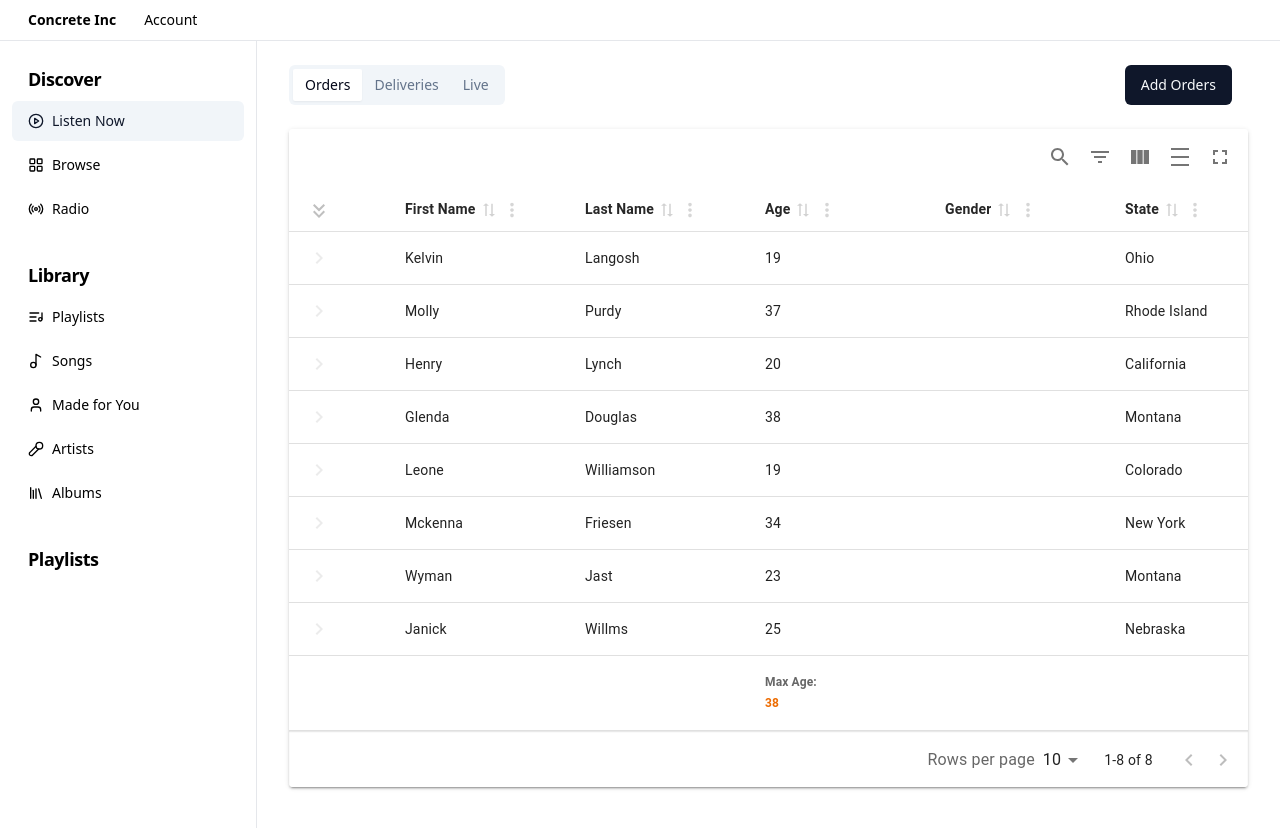
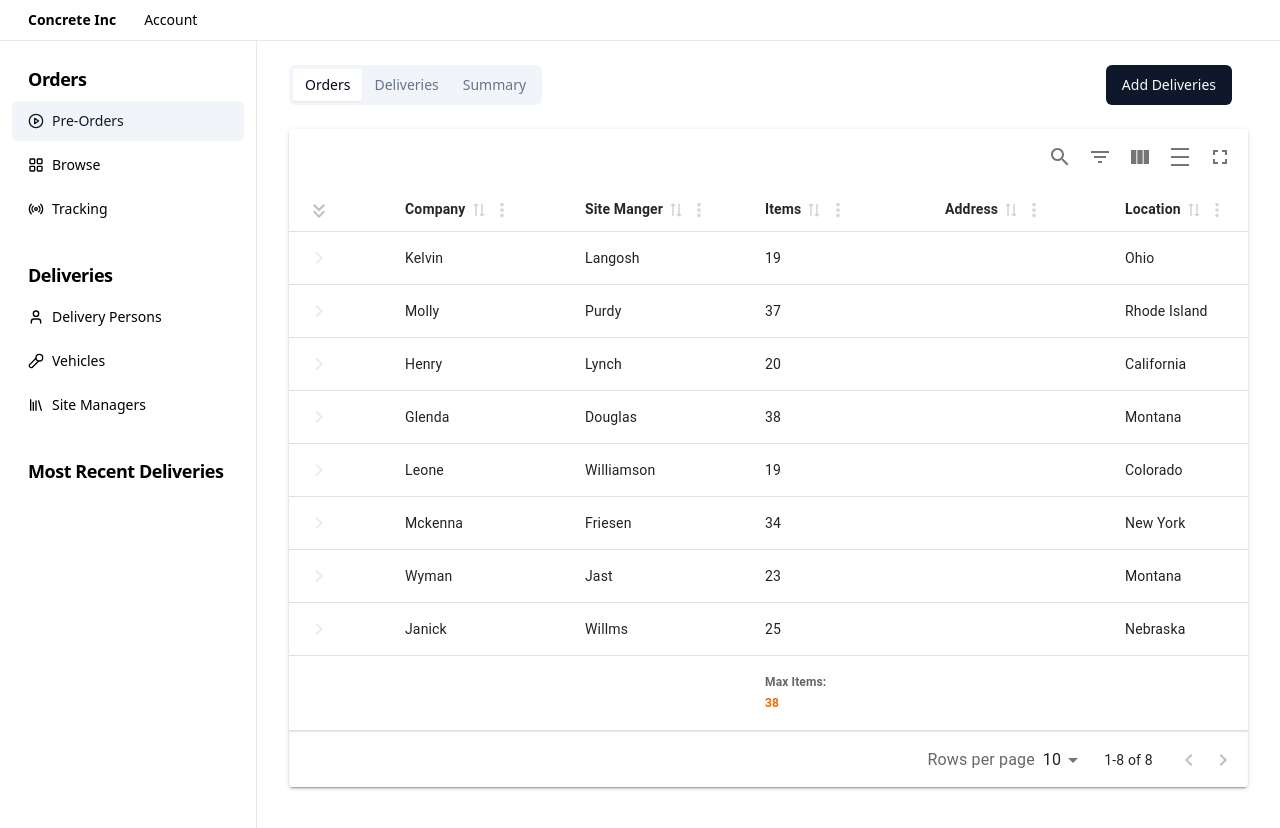
Before and after one commit to mrmihi/csse-fe, a React (Vite) app: page /supplier in a window 1280 px wide. Shown: the top 828 px of the page. Built offline with nearby package versions, Linux system fonts and the light colour scheme.

Commit message:
Feat: Content changes

```diff
--- a/src/dashboards/supplier/sideBar.jsx
+++ b/src/dashboards/supplier/sideBar.jsx
@@ -10,7 +10,7 @@ export function Sidebar({ className, playlists }) {
       <div className="space-y-4 py-4">
         <div className="px-3 py-2">
           <h2 className="mb-2 px-4 text-lg font-semibold tracking-tight">
-            Discover
+            Orders
           </h2>
           <div className="space-y-1">
             <Button variant="secondary" className="w-full justify-start">
@@ -27,7 +27,7 @@ export function Sidebar({ className, playlists }) {
                 <circle cx="12" cy="12" r="10" />
                 <polygon points="10 8 16 12 10 16 10 8" />
               </svg>
-              Listen Now
+              Pre-Orders
             </Button>
             <Button variant="ghost" className="w-full justify-start">
               <svg
@@ -64,50 +64,15 @@ export function Sidebar({ className, playlists }) {
                 <path d="M16.2 7.8c2.3 2.3 2.3 6.1 0 8.5" />
                 <path d="M19.1 4.9C23 8.8 23 15.1 19.1 19" />
               </svg>
-              Radio
+              Tracking
             </Button>
           </div>
         </div>
         <div className="px-3 py-2">
           <h2 className="mb-2 px-4 text-lg font-semibold tracking-tight">
-            Library
+            Deliveries
           </h2>
           <div className="space-y-1">
-            <Button variant="ghost" className="w-full justify-start">
-              <svg
-                xmlns="http://www.w3.org/2000/svg"
-                viewBox="0 0 24 24"
-                fill="none"
-                stroke="currentColor"
-                strokeWidth="2"
-                strokeLinecap="round"
-                strokeLinejoin="round"
-                className="mr-2 h-4 w-4"
-              >
-                <path d="M21 15V6" />
-                <path d="M18.5 18a2.5 2.5 0 1 0 0-5 2.5 2.5 0 0 0 0 5Z" />
-                <path d="M12 12H3" />
-                <path d="M16 6H3" />
-                <path d="M12 18H3" />
-              </svg>
-              Playlists
-            </Button>
-            <Button variant="ghost" className="w-full justify-start">
-              <svg
-                xmlns="http://www.w3.org/2000/svg"
-                viewBox="0 0 24 24"
-                fill="none"
-                stroke="currentColor"
-                strokeWidth="2"
-                strokeLinecap="round"
-                strokeLinejoin="round"
-                className="mr-2 h-4 w-4"
-              >
-                <circle cx="8" cy="18" r="4" />
-                <path d="M12 18V2l7 4" />
-              </svg>
-              Songs
-            </Button>
             <Button variant="ghost" className="w-full justify-start">
               <svg
                 xmlns="http://www.w3.org/2000/svg"
@@ -122,7 +87,7 @@ export function Sidebar({ className, playlists }) {
                 <path d="M19 21v-2a4 4 0 0 0-4-4H9a4 4 0 0 0-4 4v2" />
                 <circle cx="12" cy="7" r="4" />
               </svg>
-              Made for You
+              Delivery Persons
             </Button>
             <Button variant="ghost" className="w-full justify-start">
               <svg
@@ -138,7 +103,7 @@ export function Sidebar({ className, playlists }) {
                 <path d="m12 8-9.04 9.06a2.82 2.82 0 1 0 3.98 3.98L16 12" />
                 <circle cx="17" cy="7" r="5" />
               </svg>
-              Artists
+              Vehicles
             </Button>
             <Button variant="ghost" className="w-full justify-start">
               <svg
@@ -156,13 +121,13 @@ export function Sidebar({ className, playlists }) {
                 <path d="M8 8v12" />
                 <path d="M4 4v16" />
               </svg>
-              Albums
+              Site Managers
             </Button>
           </div>
         </div>
         <div className="py-2">
           <h2 className="relative px-7 text-lg font-semibold tracking-tight">
-            Playlists
+            Most Recent Deliveries
           </h2>
           <ScrollArea className="h-[300px] px-1">
             <div className="space-y-1 p-2">
--- a/src/dashboards/supplier/supplier.page.jsx
+++ b/src/dashboards/supplier/supplier.page.jsx
@@ -29,12 +29,12 @@ const Supplier = () => {
                           Orders
                         </TabsTrigger>
                         <TabsTrigger value="deliveries">Deliveries</TabsTrigger>
-                        <TabsTrigger value="live">Live</TabsTrigger>
+                        <TabsTrigger value="live">Summary</TabsTrigger>
                       </TabsList>
                       <div className="ml-auto mr-4">
                         <Button>
                           {/* <PlusCircledIcon className="mr-2 h-4 w-4" /> */}
-                          Add Orders
+                          Add Deliveries
                         </Button>
                       </div>
                     </div>
--- a/src/dashboards/supplier/supplierDeliveryTable.jsx
+++ b/src/dashboards/supplier/supplierDeliveryTable.jsx
@@ -18,7 +18,7 @@ const SupplierDeliveryTable = () => {
   const columns = useMemo(
     () => [
       {
-        header: "First Name",
+        header: "Company",
         accessorKey: "firstName",
         enableGrouping: false, //do not let this column be grouped
       },
@@ -27,7 +27,7 @@ const SupplierDeliveryTable = () => {
         accessorKey: "lastName",
       },
       {
-        header: "Age",
+        header: "Items",
         accessorKey: "age",
         aggregationFn: "max", //show the max age in the group (lots of pre-built aggregationFns to choose from)
         //required to render an aggregated cell
@@ -44,13 +44,13 @@ const SupplierDeliveryTable = () => {
         ),
         Footer: () => (
           <Stack>
-            Max Age:
+            Max Items:
             <Box color="warning.main">{Math.round(maxAge)}</Box>
           </Stack>
         ),
       },
       {
-        header: "Gender",
+        header: "Address",
         accessorKey: "gender",
         //optionally, customize the cell render when this column is grouped. Make the text blue and pluralize the word
         GroupedCell: ({ cell, row }) => (
@@ -60,11 +60,11 @@ const SupplierDeliveryTable = () => {
         ),
       },
       {
-        header: "State",
+        header: "Orders",
         accessorKey: "state",
       },
       {
-        header: "Salary",
+        header: "Amount",
         accessorKey: "salary",
         aggregationFn: "mean",
         //required to render an aggregated cell, show the average salary in the group
@@ -95,7 +95,7 @@ const SupplierDeliveryTable = () => {
         ),
         Footer: () => (
           <Stack>
-            Average Salary:
+            Average Amount:
             <Box color="warning.main">
               {averageSalary?.toLocaleString?.("en-US", {
                 style: "currency",
--- a/src/dashboards/supplier/supplierOrdersTable.jsx
+++ b/src/dashboards/supplier/supplierOrdersTable.jsx
@@ -17,16 +17,16 @@ const SupplierOrderTable = () => {
   const columns = useMemo(
     () => [
       {
-        header: "First Name",
+        header: "Company",
         accessorKey: "firstName",
         enableGrouping: false, //do not let this column be grouped
       },
       {
-        header: "Last Name",
+        header: "Site Manger",
         accessorKey: "lastName",
       },
       {
-        header: "Age",
+        header: "Items",
         accessorKey: "age",
         aggregationFn: "max", //show the max age in the group (lots of pre-built aggregationFns to choose from)
         //required to render an aggregated cell
@@ -43,13 +43,13 @@ const SupplierOrderTable = () => {
         ),
         Footer: () => (
           <Stack>
-            Max Age:
+            Max Items:
             <Box color="warning.main">{Math.round(maxAge)}</Box>
           </Stack>
         ),
       },
       {
-        header: "Gender",
+        header: "Address",
         accessorKey: "gender",
         //optionally, customize the cell render when this column is grouped. Make the text blue and pluralize the word
         GroupedCell: ({ cell, row }) => (
@@ -59,11 +59,11 @@ const SupplierOrderTable = () => {
         ),
       },
       {
-        header: "State",
+        header: "Location",
         accessorKey: "state",
       },
       {
-        header: "Salary",
+        header: "Amount",
         accessorKey: "salary",
         aggregationFn: "mean",
         //required to render an aggregated cell, show the average salary in the group
@@ -94,7 +94,7 @@ const SupplierOrderTable = () => {
         ),
         Footer: () => (
           <Stack>
-            Average Salary:
+            Average Amount:
             <Box color="warning.main">
               {averageSalary?.toLocaleString?.("en-US", {
                 style: "currency",
```
